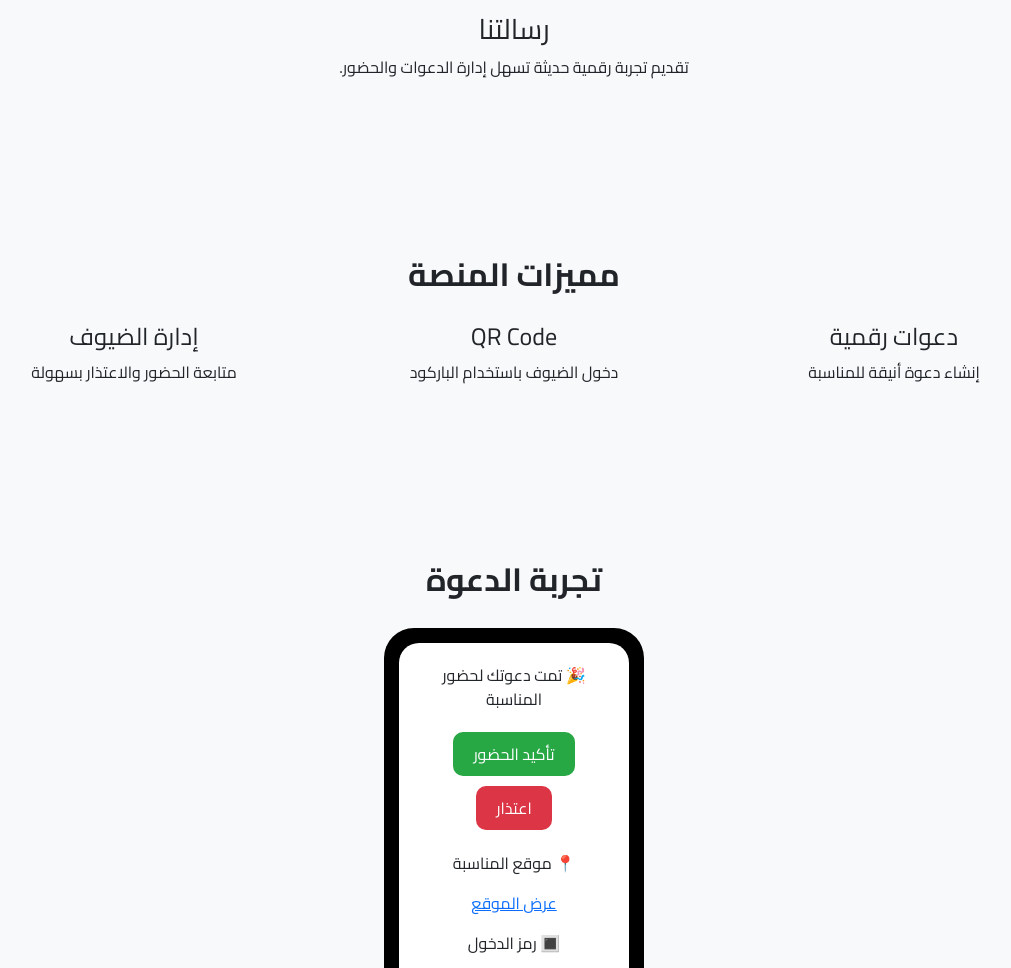
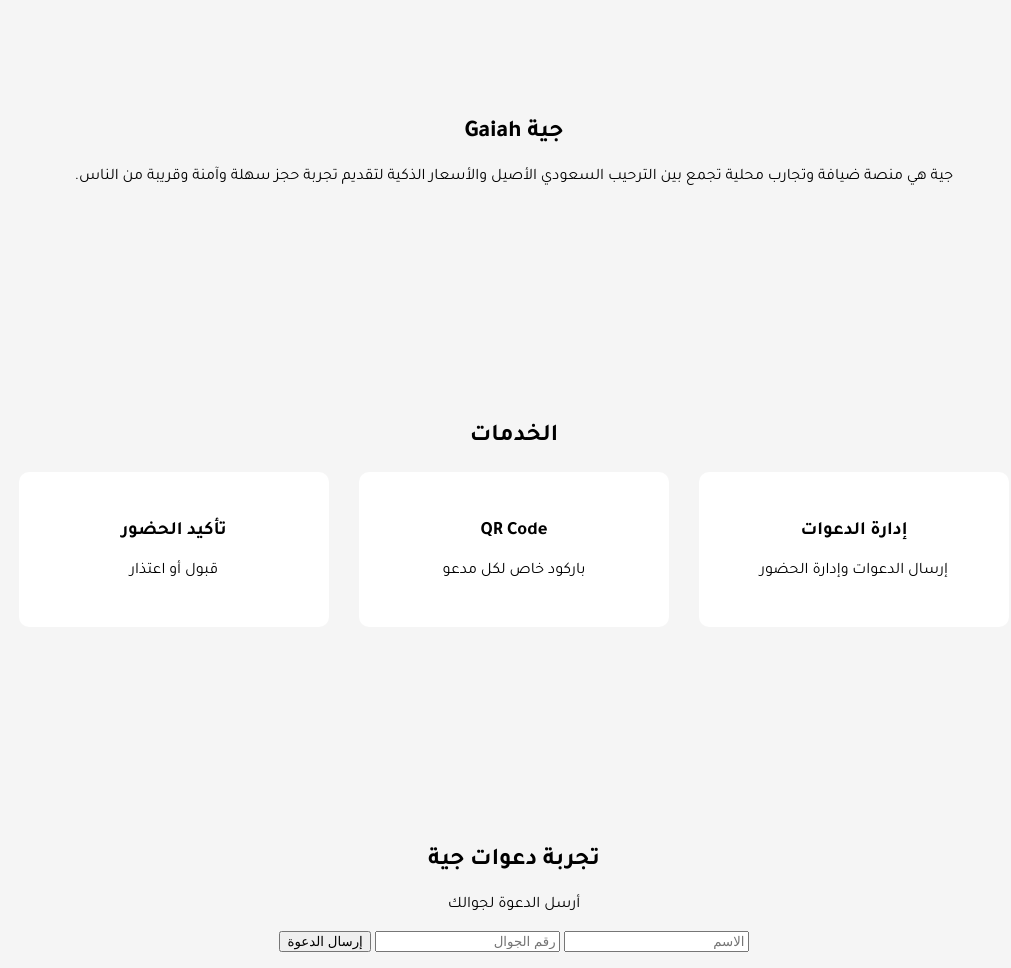
Before and after one commit to engmustafa304-commits/gaiah, a Flask app: page / in a window 1280 px wide. Shown: the part 1041-2009 px from the top of the page, without its empty margins (126-1137 px from the left). Run offline with Flask 3, Linux system fonts and the light colour scheme.

Commit message:
gaiah template

```diff
--- a/app/templates/index.html
+++ b/app/templates/index.html
@@ -6,121 +6,11 @@
 <meta charset="UTF-8">
 <meta name="viewport" content="width=device-width, initial-scale=1">
 
-<title>GAIAH | منصة الدعوات الذكية</title>
+<title>GAIAH</title>
 
-<link href="https://cdn.jsdelivr.net/npm/bootstrap@5.3.2/dist/css/bootstrap.min.css" rel="stylesheet">
+<link rel="stylesheet" href="{{ url_for('static', filename='css/style.css') }}">
 
-<link href="https://fonts.googleapis.com/css2?family=Cairo:wght@300;400;600;700&display=swap" rel="stylesheet">
-
-<style>
-
-body{
-font-family:'Cairo',sans-serif;
-background:#f8f9fa;
-}
-
-/* Navbar */
-
-.navbar{
-background:#212529;
-padding:15px;
-}
-
-.navbar a{
-color:white;
-margin-left:20px;
-text-decoration:none;
-font-weight:500;
-}
-
-.navbar a:hover{
-color:#d4af37;
-}
-
-/* Hero */
-
-.hero{
-height:90vh;
-display:flex;
-align-items:center;
-justify-content:center;
-text-align:center;
-background:linear-gradient(135deg,#212529,#000);
-color:white;
-}
-
-.hero h1{
-font-size:50px;
-font-weight:700;
-}
-
-.hero p{
-font-size:20px;
-}
-
-/* sections */
-
-section{
-padding:80px 0;
-}
-
-h2{
-font-weight:700;
-margin-bottom:30px;
-}
-
-/* phone demo */
-
-.phone{
-width:260px;
-margin:auto;
-background:black;
-border-radius:30px;
-padding:15px;
-}
-
-.chat{
-background:white;
-padding:20px;
-border-radius:20px;
-text-align:center;
-}
-
-.accept{
-background:#28a745;
-color:white;
-border:none;
-padding:10px 20px;
-border-radius:10px;
-margin:5px;
-}
-
-.decline{
-background:#dc3545;
-color:white;
-border:none;
-padding:10px 20px;
-border-radius:10px;
-margin:5px;
-}
-
-/* pricing */
-
-.price-card{
-background:white;
-padding:30px;
-border-radius:15px;
-box-shadow:0 10px 30px rgba(0,0,0,0.1);
-}
-
-.footer{
-background:#212529;
-color:white;
-text-align:center;
-padding:20px;
-}
-
-</style>
+<link href="https://fonts.googleapis.com/css2?family=Tajawal:wght@300;400;700&display=swap" rel="stylesheet">
 
 </head>
 
@@ -128,96 +18,102 @@ padding:20px;
 
 <!-- NAVBAR -->
 
-<nav class="navbar fixed-top">
+<header class="navbar">
 
 <div class="container">
 
-<a href="#">GAIAH</a>
+<img src="{{ url_for('static', filename='images/logo.png') }}" class="logo">
 
-<div>
+<nav>
 
+<a href="#home">الرئيسية</a>
 <a href="#about">من نحن</a>
-<a href="#features">المميزات</a>
-<a href="#demo">التجربة</a>
-<a href="#pricing">الأسعار</a>
+<a href="#services">الخدمات</a>
+<a href="#packages">الباقات</a>
+<a href="#designs">التصاميم</a>
+<a href="#contact">التواصل</a>
+
+</nav>
 
 </div>
 
-<a href="/login" class="btn btn-light">تسجيل الدخول</a>
+</header>
+
+
+<!-- HERO -->
+
+<section id="home" class="hero">
+
+<div class="hero-content">
+
+<h1>منصة متكاملة للحلول التقنية</h1>
+
+<h2>للمناسبات والفعاليات</h2>
+
+<p>
+
+إدارة الدعوات الإلكترونية بكل احترافية
+
+</p>
+
+<button>احجز باقتك الآن</button>
 
 </div>
 
-</nav>
+<div class="hero-phone">
 
-<!-- HERO -->
-
-<section class="hero">
-
-<div>
-
-<h1>منصة الدعوات الذكية</h1>
-
-<p>أنشئ دعوتك الرقمية وأرسلها للضيوف بسهولة</p>
-
-<a href="/register" class="btn btn-warning btn-lg mt-3">
-ابدأ الآن
-</a>
+<img src="{{ url_for('static', filename='images/phone.png') }}">
 
 </div>
 
 </section>
 
+
 <!-- ABOUT -->
 
-<section id="about" class="container text-center">
+<section id="about" class="about">
 
-<h2>من نحن</h2>
+<h2>جية Gaiah</h2>
 
 <p>
-جيّة منصة متخصصة في تصميم الدعوات الرقمية وإدارة الحضور
-للمناسبات بطريقة سهلة واحترافية.
-</p>
 
-<h3 class="mt-5">رؤيتنا</h3>
+جية هي منصة ضيافة وتجارب محلية تجمع بين الترحيب السعودي الأصيل
+والأسعار الذكية لتقديم تجربة حجز سهلة وآمنة وقريبة من الناس.
 
-<p>
-أن نكون الوجهة الأولى لإدارة الدعوات الرقمية وتنظيم المناسبات.
-</p>
-
-<h3 class="mt-5">رسالتنا</h3>
-
-<p>
-تقديم تجربة رقمية حديثة تسهل إدارة الدعوات والحضور.
 </p>
 
 </section>
 
-<!-- FEATURES -->
 
-<section id="features" class="container text-center">
+<!-- SERVICES -->
 
-<h2>مميزات المنصة</h2>
+<section id="services" class="services">
 
-<div class="row">
+<h2>الخدمات</h2>
 
-<div class="col-md-4">
+<div class="cards">
 
-<h4>دعوات رقمية</h4>
-<p>إنشاء دعوة أنيقة للمناسبة</p>
+<div class="card">
+
+<h3>إدارة الدعوات</h3>
+
+<p>إرسال الدعوات وإدارة الحضور</p>
 
 </div>
 
-<div class="col-md-4">
+<div class="card">
 
-<h4>QR Code</h4>
-<p>دخول الضيوف باستخدام الباركود</p>
+<h3>QR Code</h3>
+
+<p>باركود خاص لكل مدعو</p>
 
 </div>
 
-<div class="col-md-4">
+<div class="card">
 
-<h4>إدارة الضيوف</h4>
-<p>متابعة الحضور والاعتذار بسهولة</p>
+<h3>تأكيد الحضور</h3>
+
+<p>قبول أو اعتذار</p>
 
 </div>
 
@@ -225,29 +121,104 @@ padding:20px;
 
 </section>
 
-<!-- DEMO PHONE -->
 
-<section id="demo" class="text-center">
+<!-- DEMO -->
 
-<h2>تجربة الدعوة</h2>
+<section class="demo">
 
-<div class="phone">
+<h2>تجربة دعوات جية</h2>
 
-<div class="chat">
+<p>أرسل الدعوة لجوالك</p>
 
-<p>🎉 تمت دعوتك لحضور المناسبة</p>
+<input type="text" placeholder="الاسم">
 
-<button class="accept">تأكيد الحضور</button>
+<input type="text" placeholder="رقم الجوال">
 
-<button class="decline">اعتذار</button>
+<button>إرسال الدعوة</button>
 
-<p class="mt-3">📍 موقع المناسبة</p>
+</section>
 
-<a href="#">عرض الموقع</a>
 
-<p class="mt-3">🔳 رمز الدخول</p>
+<!-- PACKAGES -->
 
-<img src="https://api.qrserver.com/v1/create-qr-code/?size=120x120&data=event">
+<section id="packages" class="packages">
+
+<h2>باقات جية</h2>
+
+<div class="package-card">
+
+<h3>الباقة الذاتية</h3>
+
+<p>
+
+تبدأ من 185 ريال
+25 مدعو كحد أدنى
+
+</p>
+
+</div>
+
+<div class="package-card">
+
+<h3>الذاتية بلس</h3>
+
+<p>
+
+تصميم جاهز + خدمات إضافية
+
+</p>
+
+</div>
+
+</section>
+
+
+<!-- DESIGNS -->
+
+<section id="designs" class="designs">
+
+<h2>تصاميم الدعوات</h2>
+
+<div class="gallery">
+
+<img src="{{ url_for('static', filename='images/design1.jpg') }}">
+<img src="{{ url_for('static', filename='images/design2.jpg') }}">
+<img src="{{ url_for('static', filename='images/design3.jpg') }}">
+
+</div>
+
+</section>
+
+
+<!-- WHY -->
+
+<section class="why">
+
+<h2>لماذا جية؟</h2>
+
+<div class="features">
+
+<div>
+
+<h3>توفير الوقت</h3>
+
+<p>إدارة الدعوات بسهولة</p>
+
+</div>
+
+<div>
+
+<h3>السرية التامة</h3>
+
+<p>حماية بيانات المدعوين</p>
+
+</div>
+
+<div>
+
+<h3>إحصائيات فورية</h3>
+
+<p>تقارير الحضور</p>
 
 </div>
 
@@ -255,65 +226,26 @@ padding:20px;
 
 </section>
 
-<!-- PRICING -->
-
-<section id="pricing" class="container text-center">
-
-<h2>أسعار الباقات</h2>
-
-<div class="row">
-
-<div class="col-md-6">
-
-<div class="price-card">
-
-<h3>الباقة الأساسية</h3>
-
-<p>50 ضيف — 350 ريال</p>
-<p>100 ضيف — 700 ريال</p>
-<p>150 ضيف — 1050 ريال</p>
-<p>200 ضيف — 1400 ريال</p>
-
-</div>
-
-</div>
-
-<div class="col-md-6">
-
-<div class="price-card">
-
-<h3>الباقة الشاملة</h3>
-
-<p>50 ضيف — 400 ريال</p>
-<p>100 ضيف — 800 ريال</p>
-<p>150 ضيف — 1200 ريال</p>
-<p>200 ضيف — 1600 ريال</p>
-
-</div>
-
-</div>
-
-</div>
-
-</section>
-
-<!-- CONTACT -->
-
-<section class="container text-center">
-
-<h2>تواصل معنا</h2>
-
-<p>واتساب: 966xxxxxxxx+</p>
-
-</section>
 
 <!-- FOOTER -->
 
-<div class="footer">
+<footer id="contact">
 
-GAIAH © جميع الحقوق محفوظة
+<h3>معلومات التواصل</h3>
 
-</div>
+<p>
+
++966 55 000 0000
+info@gaiah.com
+
+</p>
+
+</footer>
+
+
+<!-- WHATSAPP -->
+
+<a class="whatsapp" href="#">💬</a>
 
 </body>
 </html>
--- a/static/css/style.css
+++ b/static/css/style.css
@@ -1,150 +1,166 @@
-*{
+body{
+
 margin:0;
-    padding:0;
-    box-sizing:border-box;
-    font-family:'Cairo', sans-serif;
-}
+font-family:Tajawal;
+background:#f5f5f5;
 
-body{
-    background:#F8F9FA;
-    color:#212529;
 }
 
 /* NAVBAR */
+
 .navbar{
+
+position:fixed;
+width:100%;
+background:white;
+box-shadow:0 2px 10px rgba(0,0,0,0.05);
+
+}
+
+.navbar .container{
+
 display:flex;
 justify-content:space-between;
 align-items:center;
-    padding:20px 8%;
-    background:white;
-    border-bottom:1px solid #DEE2E6;
+padding:20px 80px;
+
 }
 
-.logo img{
-    height:40px;
+.navbar nav a{
+
+margin:0 15px;
+text-decoration:none;
+color:#222;
+
 }
 
-.menu{
-    display:flex;
-    gap:30px;
-    list-style:none;
-    color:#495057;
-    font-weight:600;
+.logo{
+
+height:40px;
+
 }
 
 /* HERO */
+
 .hero{
-    min-height:100vh;
-    background:#E9ECEF;
+
+height:100vh;
+
+background:url("/static/images/hero-bg.jpg");
+
+background-size:cover;
+background-position:center;
+
 display:flex;
 align-items:center;
-    padding:0 8%;
+justify-content:space-between;
+
+padding:120px;
+
+color:white;
+
 }
 
-.hero-content{
-    display:flex;
-    justify-content:space-between;
-    align-items:center;
-    width:100%;
+.hero-content h1{
+
+font-size:45px;
+
 }
 
-.hero-text{
-    width:50%;
-}
+.hero-content button{
 
-.hero-text h1{
-    font-size:42px;
-    margin-bottom:20px;
-}
+background:#c9a44c;
+border:none;
+padding:15px 30px;
+border-radius:6px;
+color:white;
 
-.hero-text p{
-    font-size:18px;
-    color:#6C757D;
-    margin-bottom:30px;
-}
-
-.btn-main{
-    background:#343A40;
-    color:white;
-    padding:14px 30px;
-    border-radius:40px;
-    text-decoration:none;
-    transition:0.3s;
-}
-
-.btn-main:hover{
-    background:#212529;
-}
-
-.hero-phone{
-    width:50%;
-    display:flex;
-    justify-content:flex-end;
 }
 
 .hero-phone img{
-    width:420px;
-    max-width:100%;
+
+height:600px;
+
 }
 
-/* FEATURES */
-.features{
-    padding:80px 8%;
+/* SECTIONS */
+
+section{
+
+padding:100px;
 text-align:center;
+
 }
 
-.features h2{
-    margin-bottom:50px;
-}
+/* SERVICES */
 
-.features-grid{
+.cards{
+
 display:flex;
+justify-content:center;
 gap:30px;
-    justify-content:center;
+
 }
 
 .card{
+
 background:white;
 padding:30px;
-    border-radius:15px;
-    width:300px;
-    box-shadow:0 5px 20px rgba(0,0,0,0.05);
+border-radius:10px;
+width:250px;
+
 }
 
-/* PRICING */
-.pricing{
-    padding:80px 8%;
-    background:#E9ECEF;
-    text-align:center;
+/* PACKAGES */
+
+.package-card{
+
+background:white;
+padding:40px;
+margin:20px auto;
+width:350px;
+border-radius:10px;
+
 }
 
-.pricing-grid{
+/* DESIGNS */
+
+.gallery{
+
 display:flex;
-    gap:30px;
 justify-content:center;
+gap:20px;
+
 }
 
-.price-card{
-    background:white;
-    padding:40px;
-    width:280px;
-    border-radius:15px;
+.gallery img{
+
+width:250px;
+border-radius:10px;
+
 }
 
-.highlight{
-    border:2px solid #343A40;
-}
+/* WHATSAPP */
 
-.price{
-    font-size:28px;
-    margin-top:20px;
-    font-weight:700;
+.whatsapp{
+
+position:fixed;
+bottom:30px;
+right:30px;
+background:#25d366;
+padding:15px 18px;
+border-radius:50%;
+color:white;
+font-size:24px;
+
 }
 
 /* FOOTER */
+
 footer{
-    text-align:center;
-    padding:30px;
-    background:#343A40;
+
+background:#111;
 color:white;
+padding:60px;
+
 }
```
Also changed, not shown: run.py (+5 -4 lines), static/images/staff1.jpg (renamed from static/images/invite.jpg), static/images/staff2.jpg (renamed from static/images/invite-card.jpg), 1 other file. Lines whose indentation alone changed are shown as unchanged.
